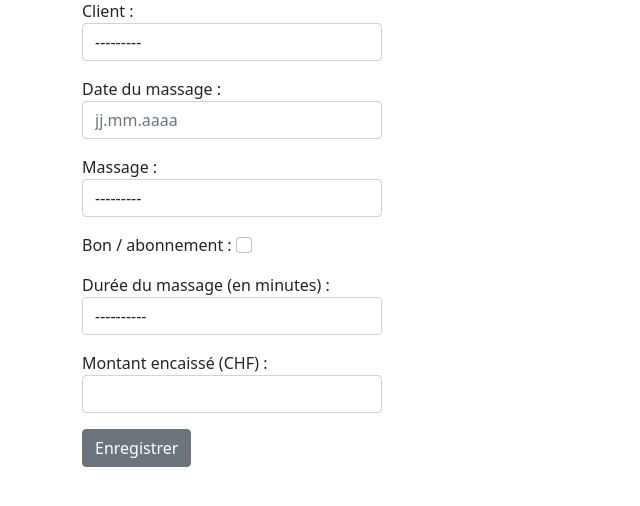
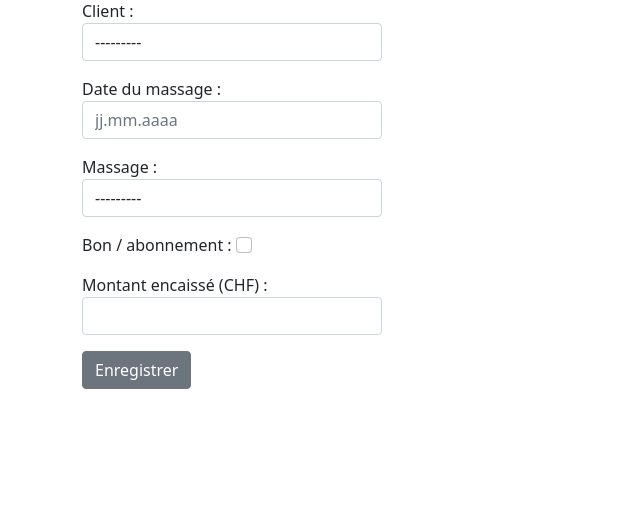
Before and after one commit to ycrausaz/dm-mgmt, a Django app: page /dm-mgmt/add_service in a window 1280 px wide. Shown: the part 161-667 px from the top of the page, without its empty margins (0-640 px from the left). Run offline with Django 4.2, Linux system fonts and the light colour scheme; a user stored in the database is signed in; data that the repository does not hold is empty; parts of the project's set-up code (start-up, migrations or seed data) failed here and were passed over; some libraries are stand-ins or nearby versions.

Commit message:
Removing the field 'service_duration'. Work in progress...

```diff
--- a/dm_mgmt/forms.py
+++ b/dm_mgmt/forms.py
@@ -12,21 +12,11 @@ class MassageForm(ModelForm):
 class ServiceForm(ModelForm):
     class Meta:
         model = Service
-        fields = ['service_client_id', 'service_date', 'service_massage_id', 'service_is_voucher', 'service_duration', 'service_cashed_price']
-        durations = (
-            ('', '----------'),
-            ('30', '30'),
-            ('45', '45'),
-            ('60', '60'),
-            ('90', '90'),
-            ('120', '120'),
-        )
+        fields = ['service_client_id', 'service_date', 'service_massage_id', 'service_is_voucher', 'service_cashed_price']
         widgets = {
             'service_client_id': forms.Select(attrs={'class':'form-control', 'style':'width: 300px;'}),#, 'placeholder':'Nom du client'}),
             'service_massage_id': forms.Select(attrs={'class':'form-control', 'style':'width: 300px;', 'onchange': "updateIsVoucher();"}),#, 'placeholder':'Nom du massage'}),
             'service_date': forms.DateInput(format="%d.%m.%Y", attrs={'class':'form-control', 'style':'width:300px;', 'placeholder':'jj.mm.aaaa'}),
-#             'service_duration': forms.NumberInput(attrs={'class':'form-control', 'style':'width: 300px;'}),#, 'placeholder':'Durée de la prestation'}),
-            'service_duration': forms.Select(choices=durations, attrs={'class':'form-control', 'style':'width:300px;', 'placeholder':'-----', 'onchange': "updatePrice();"}),
             'service_comment': forms.Textarea(attrs={'class':'form-control', 'rows':5}),
             'service_cashed_price': forms.NumberInput(attrs={'class':'form-control', 'style':'width: 300px;'}),#, 'placeholder':'Prix encaissé'}),
             'service_is_voucher': forms.CheckboxInput(attrs={'class': 'form-check-input'})
--- a/dm_mgmt/models.py
+++ b/dm_mgmt/models.py
@@ -45,7 +45,7 @@ class Massage(models.Model):
     massage_order = models.PositiveSmallIntegerField('Position', default=0)
 
     def __str__(self):
-        return self.massage_name
+        return self.massage_name + " - " + str(self.massage_duration) + "’"
 #        if self.massage_is_available:
 #            return self.massage_name + " - " + str(self.massage_duration) + " min."
 #        else:
--- a/dm_mgmt/templates/services/add_service.html
+++ b/dm_mgmt/templates/services/add_service.html
@@ -57,7 +57,7 @@
     const data_massage_is_voucher = '{{json_massage_is_voucher}}'
     const data_massage_price = '{{json_massage_price}}'
     const rdata_massage_is_voucher = JSON.parse(data_massage_is_voucher.replace(/&quot;/g, '"'))
-    const rdata_massage_price = JSON.stringify(JSON.parse(data_massage_price.replace(/&quot;/g, '"')))
+    const rdata_massage_price = JSON.parse(data_massage_price.replace(/&quot;/g, '"'))
 
     function download(content, fileName, contentType) {
         var a = document.createElement("a");
@@ -73,7 +73,7 @@
             const loc_key = parseInt(splitted[0]);
             const loc_value = splitted[1];
             if (String(loc_key) === String(theKey)) {
-                return (loc_value === 'true');
+                return loc_value;
             }
         }
         return false;
@@ -85,22 +85,21 @@
 //        download(data_massage_is_voucher, 'data_massage_is_voucher.json', 'text/plain')
 //        download(rdata_massage_is_voucher, 'rdata_massage_is_voucher.json', 'text/plain')
 //        console.log(getValueFromKey(rdata_massage_is_voucher, massage_id))
-        if (getValueFromKey(rdata_massage_is_voucher, massage_id)) {
+        if (getValueFromKey(rdata_massage_is_voucher, massage_id) === 'true') {
             document.getElementById('id_service_is_voucher').disabled = true;
-            document.getElementById('id_service_duration').disabled = true;
+//            document.getElementById('id_service_is_voucher').removeAttribute('required');
         } else {
             document.getElementById('id_service_is_voucher').disabled = false;
-            document.getElementById('id_service_duration').disabled = false;
+//            document.getElementById('id_service_is_voucher').setAttribute('required', '');
         }
 //        console.log(document.getElementById('id_service_is_voucher').disabled)
     }
 
-    //https://stackoverflow.com/questions/1085801/get-selected-value-in-dropdown-list-using-javascript?page=1&tab=scoredesc#tab-top
-
     function updatePrice() {
         var price = 0;
         const massage_id = document.getElementById('id_service_massage_id').value;
-        price = rdata_massage_price[massage_id][1];
+        price = getValueFromKey(rdata_massage_price, massage_id);
+        console.log("price = " + price);
         document.getElementById('id_service_cashed_price').value = price;
         if (document.getElementById('id_service_is_voucher').checked) {
             document.getElementById('id_service_cashed_price').disabled = true;
@@ -111,8 +110,6 @@
             document.getElementById('id_service_cashed_price').select();
         }
     }
-
-//    var priceBackup = document.getElementById('id_service_cashed_price').value
 
     document.getElementById("id_service_is_voucher").addEventListener('change', function() {
         var priceBackup = document.getElementById('id_service_cashed_price').value
```
